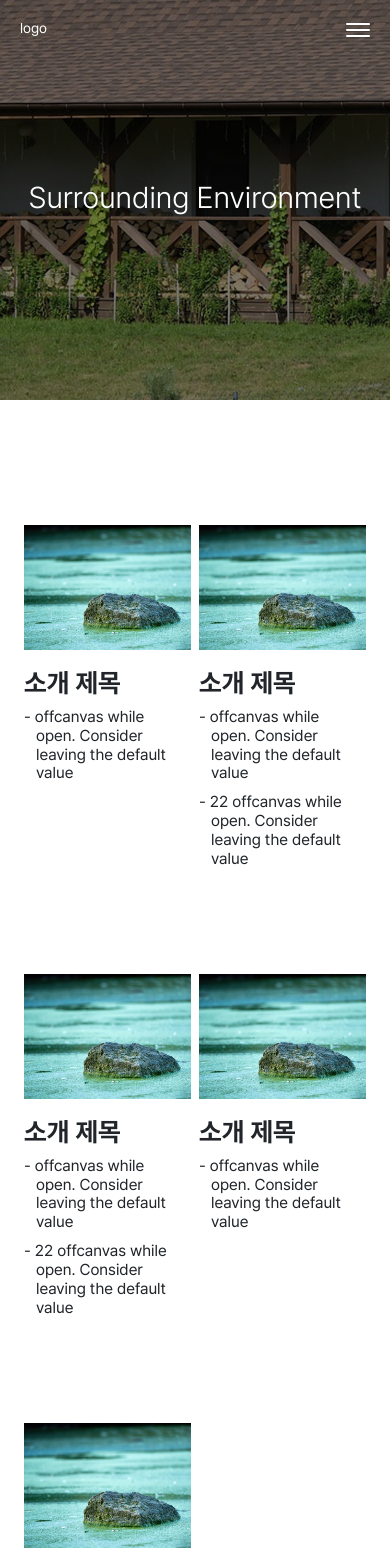
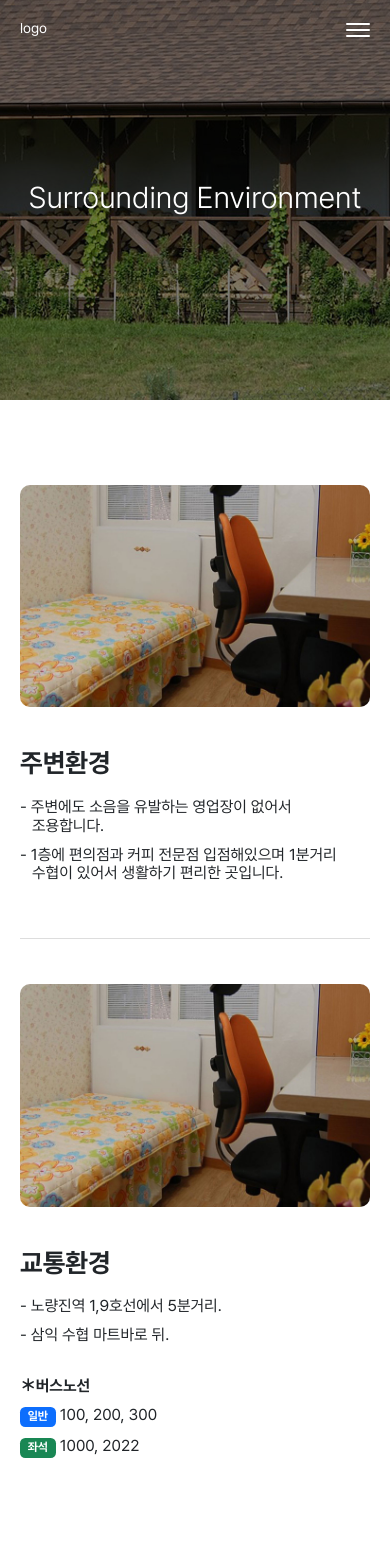
Before and after one commit to error74100/blubrick, a Next.js app: page /environment in a window 390 px wide. Shown: the top 1567 px of the page. Built offline with nearby package versions, Linux system fonts and the light colour scheme.

Commit message:
주변환경 디자인 수정

```diff
--- a/src/app/environment/page.module.css
+++ b/src/app/environment/page.module.css
@@ -23,9 +23,8 @@
 }
 
 .environment_intro .group li {
-  flex: 0 1 33.33%;
-  flex-direction: column;
-  padding: 40px 10px;
+  flex: 0 0 100%;
+  padding: 80px 10px;
   display: flex;
   align-items: center;
   justify-content: flex-start;
@@ -33,11 +32,37 @@
   font-weight: 400;
 }
 
+.environment_intro .group li ~ li {
+  border-top: 1px solid #ddd;
+}
+
+.environment_intro .group li .img_wrap {
+  width: 52%;
+}
+
+.environment_intro .group li .cont_wrap {
+  flex: 1;
+  padding: 0 50px;
+}
+
+.environment_intro .group li:nth-child(even) .img_wrap {
+  order: 2;
+}
+
+.environment_intro .group li:nth-child(even) .cont_wrap {
+  order: 1;
+  text-align: right;
+}
+
+.environment_intro .group li:nth-child(even) .cont_wrap h2 {
+  text-align: right;
+}
+
 .environment_intro .group h2 {
   width: 100%;
   font-size: 1.875rem;
   text-align: left;
-  padding: 10px 10px 2px 10px;
+  padding: 10px 10px 15px 10px;
   font-weight: 700;
 }
 
@@ -48,6 +73,7 @@
 
 .environment_intro .group .img {
   margin: 15px 0;
+  border-radius: 10px;
   overflow: hidden;
 }
 
@@ -74,20 +100,53 @@
   padding: 0 4px 0 0;
 }
 
+.environment_intro .group .indent.type2 {
+  text-indent: 0;
+}
+
+.environment_intro .group .indent.type2:before {
+  display: none;
+}
+
 @media all and (max-width: 1000px) {
   .environment_intro .group li {
     padding: 40px 4px;
   }
+
+  .environment_intro .group li .cont_wrap {
+    padding: 0 35px;
+  }
 }
 
-@media all and (max-width: 480px) {
+@media all and (max-width: 768px) {
   .environment_intro .group li {
-    flex: 0 1 50%;
-    padding: 40px 4px;
+    flex-direction: column;
+  }
+
+  .environment_intro .group li .img_wrap {
+    width: 100%;
+  }
+
+  .environment_intro .group li .cont_wrap {
+    padding: 15px 0;
+    width: 100%;
+  }
+
+  .environment_intro .group li:nth-child(even) .img_wrap {
+    order: 1;
+  }
+
+  .environment_intro .group li:nth-child(even) .cont_wrap {
+    order: 2;
+    text-align: left;
+  }
+
+  .environment_intro .group li:nth-child(even) .cont_wrap h2 {
+    text-align: left;
   }
 
   .environment_intro .group h2 {
-    padding: 2px 0 2px 0;
+    padding: 10px 0 12px 0;
   }
 
   .environment_intro .group .indent {
@@ -97,11 +156,18 @@
   .environment_intro .group .indent:before {
     padding: 0 4px 0 0;
   }
+
+  .environment_intro .group .indent.type2 {
+    padding-left: 0;
+  }
 }
 
-@media all and (max-width: 340px) {
+@media all and (max-width: 480px) {
+  .environment_intro .inner {
+    padding: 20px 0 50px 0;
+  }
+
   .environment_intro .group li {
-    flex: 0 1 100%;
-    padding: 10px 0;
+    padding: 30px 0;
   }
 }
--- a/src/app/environment/page.tsx
+++ b/src/app/environment/page.tsx
@@ -25,65 +25,57 @@ export default function Page() {
             <div className={style.contbox}>
               <ul className={style.group}>
                 <li>
+                  <div className={style.img_wrap}>
                     <p className={style.img}>
-                    <img src="/img/sample_img01.jpg" alt="" />
+                      <img
+                        src="/img/temp_environment_img_01.jpg"
+                        alt="주변환경 이미지"
+                      />
                     </p>
-                  <h2>소개 제목</h2>
+                  </div>
+
+                  <div className={style.cont_wrap}>
+                    <h2>주변환경</h2>
                     <p className={style.indent}>
-                    offcanvas while open. Consider leaving the default value
+                      주변에도 소음을 유발하는 영업장이 없어서 조용합니다.
                     </p>
+                    <p className={style.indent}>
+                      1층에 편의점과 커피 전문점 입점해있으며 1분거리 수협이
+                      있어서 생활하기 편리한 곳입니다.
+                    </p>
+                  </div>
                 </li>
 
                 <li>
+                  <div className={style.img_wrap}>
                     <p className={style.img}>
-                    <img src="/img/sample_img01.jpg" alt="" />
+                      <img
+                        src="/img/temp_environment_img_01.jpg"
+                        alt="교통환경 이미지"
+                      />
                     </p>
-                  <h2>소개 제목</h2>
+                  </div>
+
+                  <div className={style.cont_wrap}>
+                    <h2>교통환경</h2>
                     <p className={style.indent}>
-                    offcanvas while open. Consider leaving the default value
+                      노량진역 1,9호선에서 5분거리.
                     </p>
-                  <p className={style.indent}>
-                    22 offcanvas while open. Consider leaving the default value
+                    <p className={style.indent}>삼익 수협 마트바로 뒤.</p>
+
+                    <br />
+
+                    <p className={`${style.indent} ${style.type2}`}>
+                      <b>＊버스노선</b>
                     </p>
-                </li>
-
-                <li>
-                  <p className={style.img}>
-                    <img src="/img/sample_img01.jpg" alt="" />
+                    <p className={`${style.indent} ${style.type2}`}>
+                      <span className="badge bg-primary">일반</span> 100, 200,
+                      300
                     </p>
-                  <h2>소개 제목</h2>
-                  <p className={style.indent}>
-                    offcanvas while open. Consider leaving the default value
+                    <p className={`${style.indent} ${style.type2}`}>
+                      <span className="badge bg-success">좌석</span> 1000, 2022
                     </p>
-                  <p className={style.indent}>
-                    22 offcanvas while open. Consider leaving the default value
-                  </p>
-                </li>
-
-                <li>
-                  <p className={style.img}>
-                    <img src="/img/sample_img01.jpg" alt="" />
-                  </p>
-                  <h2>소개 제목</h2>
-                  <p className={style.indent}>
-                    offcanvas while open. Consider leaving the default value
-                  </p>
-                </li>
-
-                <li>
-                  <p className={style.img}>
-                    <img src="/img/sample_img01.jpg" alt="" />
-                  </p>
-                  <h2>소개 제목</h2>
-                  <p className={style.indent}>
-                    offcanvas while open. Consider leaving the default value
-                  </p>
-                  <p className={style.indent}>
-                    offcanvas while open. Consider leaving the default value
-                  </p>
-                  <p className={style.indent}>
-                    offcanvas while open. Consider leaving the default value
-                  </p>
+                  </div>
                 </li>
               </ul>
             </div>
--- a/src/app/information/page.module.css
+++ b/src/app/information/page.module.css
@@ -138,7 +138,7 @@
   }
 
   .information_intro .group h2 {
-    padding: 2px 0 2px 0;
+    padding: 10px 0 12px 0;
   }
 
   .information_intro .group .indent {
@@ -159,6 +159,3 @@
     padding: 30px 0;
   }
 }
-
-@media all and (max-width: 340px) {
-}
```
Also changed, not shown: public/img/temp_environment_img_01.jpg (added). Lines whose indentation alone changed are shown as unchanged.
